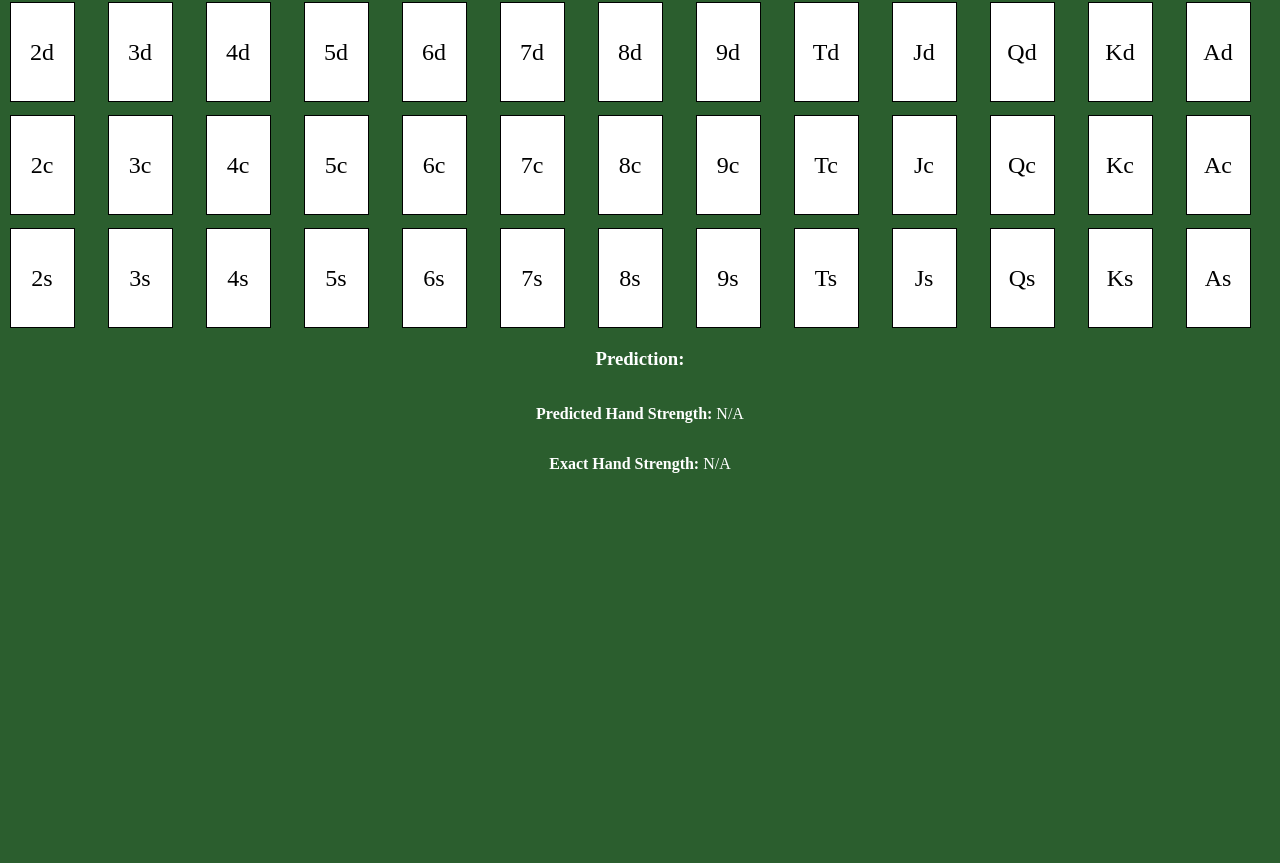
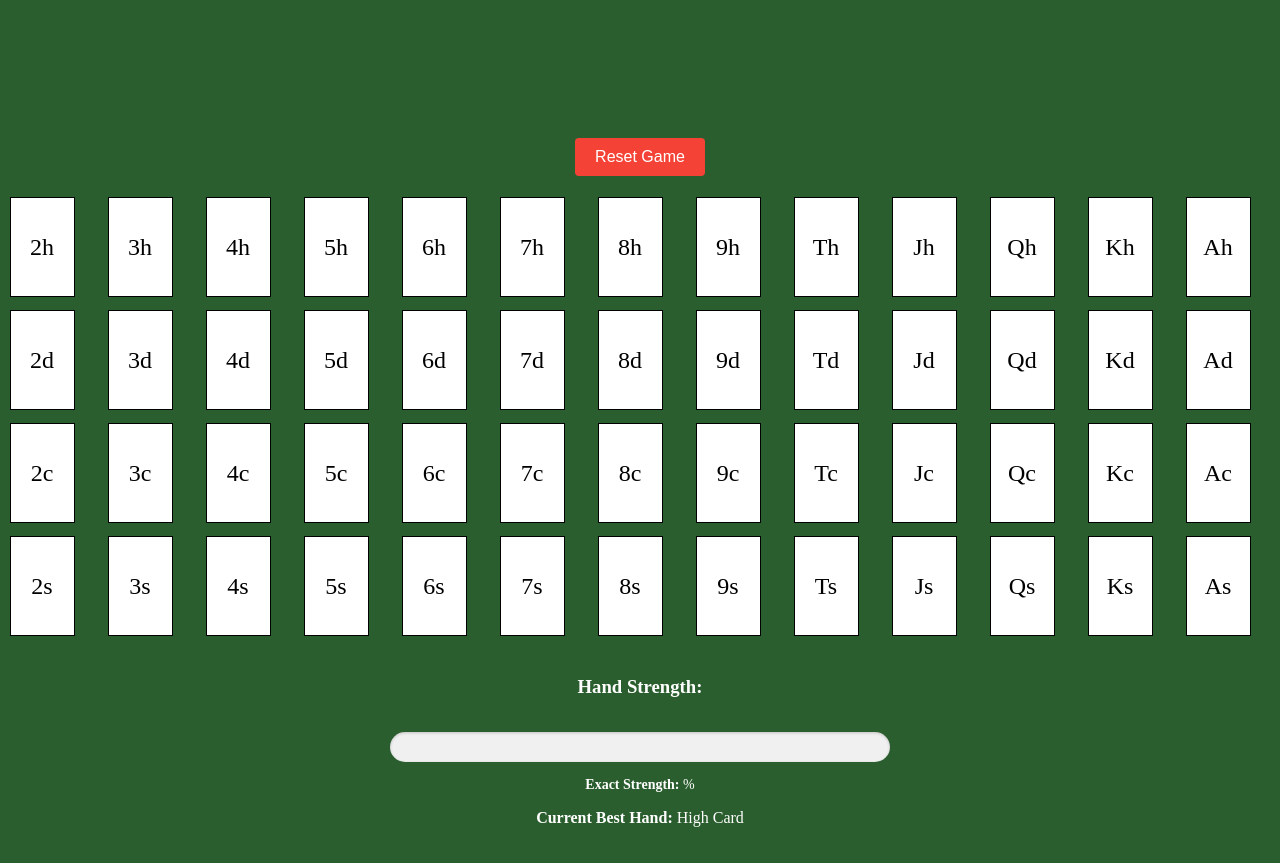
Before and after one commit to danfel45/CallMyBluff, an Angular app: page / in a window 1280 px wide. Shown: the part 351-1214 px from the top of the page. Before the commit the page ends 848 px from the top, so only its background shows below. Built offline with nearby package versions, Linux system fonts and the light colour scheme.

Commit message:
Added some new functionality to the front end as well as improved the ML algorithm

```diff
--- a/src/app/app.component.html
+++ b/src/app/app.component.html
@@ -6,6 +6,7 @@
 
 
 
+
   <!-- Include the PokerComponent here -->
   <app-poker></app-poker>
 </main>
--- a/src/app/poker/poker.component.css
+++ b/src/app/poker/poker.component.css
@@ -1,30 +1,121 @@
-
-
 .card-list {
   display: flex;
   gap: 10px;
   margin-bottom: 20px;
+  min-height: 120px;
 }
-
-
 
 .card-grid {
   display: grid;
-    grid-template-columns: repeat(13, 1fr); /* 13 columns for the deck */
+  grid-template-columns: repeat(13, 1fr);
   gap: 10px;
+  margin-bottom: 20px;
 }
 
-
-
-  button {
-    margin-top: 20px;
-  }
-
-
-  .selected-cards, .prediction-area{
+.selected-cards,
+.prediction-area {
   display: flex;
   flex-direction: column;
   align-items: center;
   text-align: center;
   width: 100%;
+  margin-bottom: 20px;
 }
+
+button {
+  margin-top: 20px;
+  padding: 10px 20px;
+  background-color: #4285f4;
+  color: white;
+  border: none;
+  border-radius: 4px;
+  font-size: 16px;
+  cursor: pointer;
+  transition: background-color 0.3s ease;
+}
+
+button:hover {
+  background-color: #3367d6;
+}
+
+.reset-btn {
+  background-color: #f44336;
+  margin-top: 10px;
+}
+
+.reset-btn:hover {
+  background-color: #d32f2f;
+}
+
+.loading-indicator {
+  color: #4285f4;
+  font-style: italic;
+  margin: 10px 0;
+}
+
+.error-message {
+  color: #f44336;
+  font-weight: bold;
+  margin: 10px 0;
+  padding: 8px;
+  background-color: #ffebee;
+  border-radius: 4px;
+}
+
+.strength-bar-container {
+  width: 500px;
+  height: 30px;
+  background-color: #f0f0f0;
+  border-radius: 15px;
+  margin: 15px auto;
+  position: relative;
+  overflow: hidden;
+  box-shadow: inset 0 1px 3px rgba(0,0,0,0.2);
+}
+
+.strength-bar {
+  height: 100%;
+  border-radius: 15px;
+  transition: width 2s ease, background-color 2s ease;
+  display: flex;
+  align-items: center;
+  justify-content: center;
+}
+
+.strength-text {
+  color: rgba(255, 255, 255, 0);
+  text-shadow: 0 0 3px rgba(0, 0, 0, 0);
+  font-weight: bold;
+  font-size: 14px;
+  position: relative;
+}
+
+.strength-info {
+  width: 100%;
+  text-align: center;
+  margin-top: 10px;
+}
+
+.strength-info p {
+  margin: 5px 0;
+  font-size: 14px;
+}
+
+@media (max-width: 768px) {
+  .card-grid {
+    grid-template-columns: repeat(7, 1fr);
+  }
+
+  .card-list {
+    flex-wrap: wrap;
+    justify-content: center;
+  }
+
+  best-hand {
+    font-size: 16px;
+    font-weight: italic;
+    margin-top: 2px;
+    text-align: center;
+  }
+
+}
--- a/src/app/poker/poker.component.html
+++ b/src/app/poker/poker.component.html
@@ -1,4 +1,4 @@
-<div class = selected-cards>
+<div class="selected-cards">
   <!-- Hand Cards -->
   <h3>Hand Cards (2):</h3>
   <div class="card-list">
@@ -6,15 +6,15 @@
   </div>
 
   <!-- Community Cards -->
-    <h3>Community Cards (5):</h3>
+  <h3>Community Cards ({{ community.length }}/5):</h3>
   <div class="card-list">
     <app-card *ngFor="let card of community" [card]="card" [selected]="true"></app-card>
   </div>
+
+  <button class="reset-btn" (click)="resetGame()">Reset Game</button>
 </div>
 
-
-
-<!-- Display the card grid -->
+<!-- Card Grid -->
 <div class="card-grid">
   <app-card *ngFor="let card of deck"
             [card]="card"
@@ -23,10 +23,43 @@
   </app-card>
 </div>
 
+<!-- Prediction Area -->
+<div class="prediction-area">
+  <h3>Hand Strength:</h3>
 
+  <div *ngIf="loading" class="loading-indicator">
+    Calculating prediction...
+  </div>
 
-<div class="prediction-area">
-    <h3>Prediction:</h3>
-    <p><strong>Predicted Hand Strength:</strong> {{ prediction?.predictedHandStrength || 'N/A' }}</p>
-    <p><strong>Exact Hand Strength:</strong> {{ prediction?.exactHandStrength || 'N/A' }}</p>
+  <div *ngIf="error" class="error-message">
+    {{ error }}
   </div>
+
+  <div *ngIf="!loading && !error">
+    <div class="strength-bar-container">
+      <div class="strength-bar"
+           *ngIf="prediction"
+           [style.width.%]="strengthBarWidth"
+           [style.background-color]="getStrengthColor(getStrengthPercentage())">
+        <span class="strength-text">{{ getStrengthPercentage() | number:'1.0-0' }}%</span>
+      </div>
+    </div>
+
+    <div class="strength-info">
+      <p *ngIf="prediction?.exactHandStrength !== 'Not available yet'">
+        <strong>Exact Strength:</strong> {{ prediction?.exactHandStrength | number:'1.0-2' }}%
+      </p>
+      <p *ngIf="prediction?.exactHandStrength === 'Not available yet' && prediction">
+        <strong>Predicted Strength:</strong> {{ prediction?.predictedHandStrength | number:'1.0-2' }}%
+      </p>
+      <p *ngIf="prediction">
+        <strong>Cards Remaining:</strong> {{ prediction?.cardsRemaining }}
+      </p>
+    </div>
+
+    <!-- Add the Best Hand -->
+    <div class="best-hand">
+      <p><strong>Current Best Hand:</strong> {{ getBestHand() }}</p>
+    </div>
+  </div>
+</div>
--- a/src/app/poker/poker.component.ts
+++ b/src/app/poker/poker.component.ts
@@ -16,6 +16,11 @@ export class PokerComponent {
   hand: string[] = [];
   community: string[] = [];
   prediction: any = null;
+  loading = false;
+
+  strengthBarWidth = 0;
+
+  error: string | null = null;
 
   constructor() {
     this.generateDeck();
@@ -40,49 +45,105 @@ export class PokerComponent {
       this.community.push(card);
     }
 
-
-    if(this.hand.length == 2 && this.community.length == 5)
-    {
+    if (this.hand.length === 2 || (this.hand.length === 2 && this.community.length > 0)) {
       this.getPrediction();
     }
-
   }
 
   isSelected(card: string): boolean {
     return this.hand.includes(card) || this.community.includes(card);
   }
 
-  getPrediction() {
+  async getPrediction() {
+    if (this.hand.length !== 2) return;
+
+    this.loading = true;
+    this.error = null;
     const apiUrl = 'http://127.0.0.1:5000/predict';
     const payload = { hand: this.hand, community: this.community };
 
-    if (this.hand.length !== 2 || this.community.length !== 5) {
-      console.error("You need exactly 2 hand cards and 5 community cards.");
-      this.prediction = 'You need exactly 2 hand cards and 5 community cards.';
-      return;
+    try {
+      const response = await fetch(apiUrl, {
+        method: 'POST',
+        headers: { 'Content-Type': 'application/json' },
+        body: JSON.stringify(payload)
+      });
+
+      if (!response.ok) throw new Error(`HTTP error! status: ${response.status}`);
+
+      const data = await response.json();
+      this.prediction = {
+        predictedHandStrength: data.predicted_hand_strength ?? 0,
+        exactHandStrength: data.exact_hand_strength ?? 'Not available yet',
+        cardsRemaining: data.cards_remaining ?? 5 - this.community.length
+      };
+      this.updateStrengthBar();
+
+    } catch (error) {
+      console.error('Error fetching prediction:', error);
+      this.error = 'Error fetching prediction. Please try again.';
+      this.prediction = null;
+    } finally {
+      this.loading = false;
     }
+  }
 
-    fetch(apiUrl, {
-      method: 'POST',
-      headers: { 'Content-Type': 'application/json' },
-      body: JSON.stringify(payload)
-    })
-      .then(response => {
-        if (!response.ok) {
-          throw new Error('Network response was not ok');
-        }
-        return response.json();
-      })
-      .then(data => {
-        console.log('Prediction Response:', data);
-        this.prediction = {
-          predictedHandStrength: data.predicted_hand_strength || 'No predicted hand strength',
-          exactHandStrength: data.exact_hand_strength || 'No exact hand strength'
-        };
-      })
-      .catch(error => {
-        console.error('Error fetching prediction:', error);
-        this.prediction = 'Error fetching prediction';
-      });
+  getStrengthPercentage(): number {
+    if (!this.prediction) return 0;
+    return this.prediction.exactHandStrength !== 'Not available yet'
+      ? this.prediction.exactHandStrength
+      : this.prediction.predictedHandStrength;
+  }
+
+  getStrengthColor(percentage: number): string {
+    const hue = (percentage * 1.2).toString(10);
+    return `hsl(${hue}, 100%, 50%)`;
+  }
+
+  updateStrengthBar() {
+    const newStrength = this.getStrengthPercentage();
+
+    // Reset to 0 first to trigger transition
+    this.strengthBarWidth = 0;
+
+    // Wait a tick, then set new width
+    setTimeout(() => {
+      this.strengthBarWidth = newStrength;
+    }, 10);
+  }
+
+
+  resetGame() {
+    this.hand = [];
+    this.community = [];
+    this.prediction = null;
+    this.error = null;
+  }
+
+
+  getBestHand(): string {
+    const allCards = [...this.hand, ...this.community];
+    const handRanks = allCards.map(card => card[0]); // The first character is the rank
+    const handSuits = allCards.map(card => card[1]); // The second character is the suit
+
+    // Count how many times each rank appears in the hand
+    const rankCounts = handRanks.reduce((acc, rank) => {
+      acc[rank] = (acc[rank] || 0) + 1;
+      return acc;
+    }, {} as { [key: string]: number });
+
+    // Check for the different hand types
+    const uniqueRanks = Object.values(rankCounts);
+    uniqueRanks.sort((a, b) => b - a); // Sort counts from high to low
+
+    if (uniqueRanks[0] === 4) return "Four of a Kind";
+    if (uniqueRanks[0] === 3 && uniqueRanks[1] === 2) return "Full House";
+    if (uniqueRanks[0] === 3) return "Three of a Kind";
+    if (uniqueRanks[0] === 2 && uniqueRanks[1] === 2) return "Two Pair";
+    if (uniqueRanks[0] === 2) return "Pair";
+
+    // You can add more checks for straights, flushes, etc. if you wish
+    // For now, default to "High Card" if no specific hand is found
+    return "High Card";
   }
 }
--- a/src/styles.css
+++ b/src/styles.css
@@ -3,4 +3,6 @@
 body{
     background-color: #2b5e2e;
     color: white;
+
+
 }
```
Also changed, not shown: 2 other files (tests, documents, lock files or other folders). Lines whose indentation alone changed are shown as unchanged.
